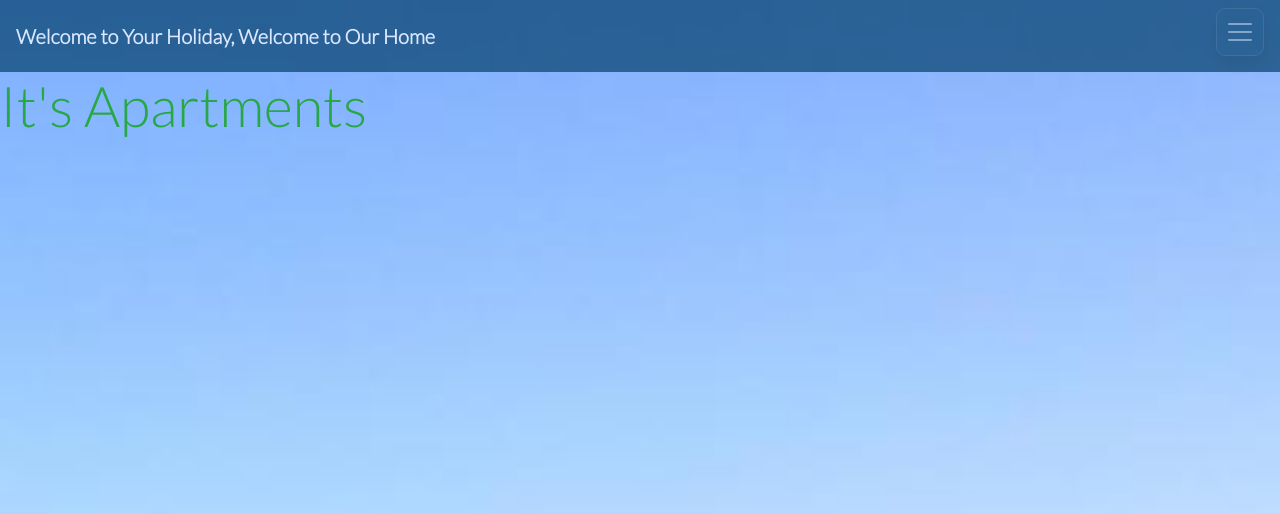
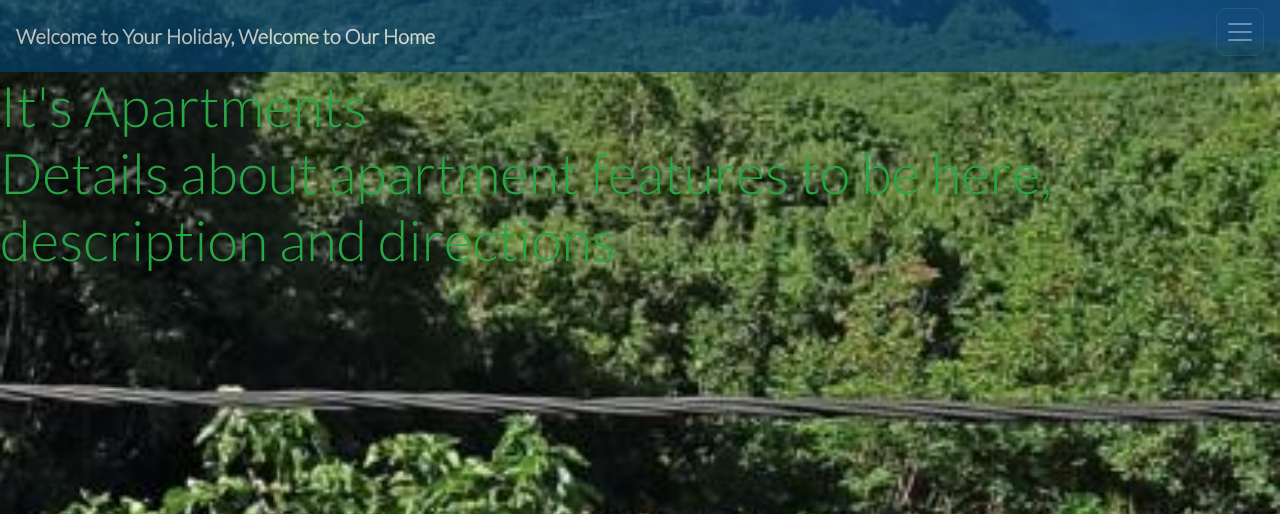
Before and after one commit to totalnoMartina/holiday-booking, a Django app: page /apartments/ in a window 1280 px wide. Shown: the top 514 px of the page. Run offline with Django 3.2, Linux system fonts and the light colour scheme; data that the repository does not hold is empty.

Commit message:
Render informations from models in Apartment page

```diff
--- a/bookingapp/models.py
+++ b/bookingapp/models.py
@@ -34,7 +34,7 @@ class Apartment(models.Model):
     balcony = models.BooleanField(default=True, name='balcony')
     seaview = models.BooleanField(default=True, name='seaview')
     air_cond = models.BooleanField(default=True, name='AC')
-    front_image = models.ImageField('front_image', null=True)
+    front_image = CloudinaryField() # cloudinary needs to store this
     price = models.DecimalField(max_digits=8, decimal_places=2, blank=False)
     description = models.TextField(name='description', null=True)
 
--- a/bookingapp/templates/bookingapp/apartments.html
+++ b/bookingapp/templates/bookingapp/apartments.html
@@ -3,8 +3,13 @@
 
 {% block content %}
 
-<h2 class="display-4 text-success">It's Apartments</h2>
-<h2 class="display-4 text-success">{{ apartment.apartment_name }}</h2>
+<h2 class="display-4 text-success">It's Apartments
+
+    {% for apartment in apartments %}
+    With {{ apartment.beds_nr }} Beds</h2>
+<h2 class="display-4 text-success">"{{ apartment.apartment_name }}" apartment for a price of {{ apartment.price }} Euros</h2>
+{% endfor %}
+<p> Details about apartment features to be here, description and directions</p>
 
 
 
--- a/bookingapp/templates/bookingapp/booking_page.html
+++ b/bookingapp/templates/bookingapp/booking_page.html
@@ -4,7 +4,8 @@
 {% block content %}
 
 <h2 class="display-4 text-success">It's Booking page</h2>
-{{ apartments.apartment_name }}
+<p> A Form to send request via email to the owner to be here</p>
+
 
 {% endblock %}
 
--- a/bookingapp/templates/bookingapp/index.html
+++ b/bookingapp/templates/bookingapp/index.html
@@ -3,7 +3,11 @@
 
 {% block content %}
 
-<h2 class="display-4 text-success">It's index</h2>
+<h2 class="display-4 text-success">Index - Front page with
+    preview of the location, front images of the house, apartments,
+    link to book and send request via email, and feedback from guests that need to be
+    approved</h2>
+{{ apartment.front_image }}
 
 {% endblock %}
 
--- a/bookingapp/views.py
+++ b/bookingapp/views.py
@@ -1,4 +1,5 @@
 from django.shortcuts import render
+from .models import Apartment
 # from django.views import generic
 
 
@@ -9,8 +10,13 @@ def home(request):
 
 def apartments(request):
     """ A page to view apartments """
+    apartments = Apartment.objects.all()
 
-    return render(request, 'bookingapp/apartments.html')
+    template = 'bookingapp/apartments.html'
+    context = {
+        'apartments': apartments
+    }
+    return render(request, template, context)
 
 def booking(request):
     """ A page to view apartments """
--- a/static/css/base.css
+++ b/static/css/base.css
@@ -1,8 +1,9 @@
 body {
     font-family: 'Lato', sans-serif;
-    background-image: url(/static/media/peninsulaview.jpg);
+    background-image: url(../media/peninsulaview.jpg);
     background-repeat: no-repeat;
     background-size: cover;
+    background-position: center center;
 }
 
 h2 {
```
Also changed, not shown: bookingapp/migrations/0006_alter_apartment_front_image.py (added).
